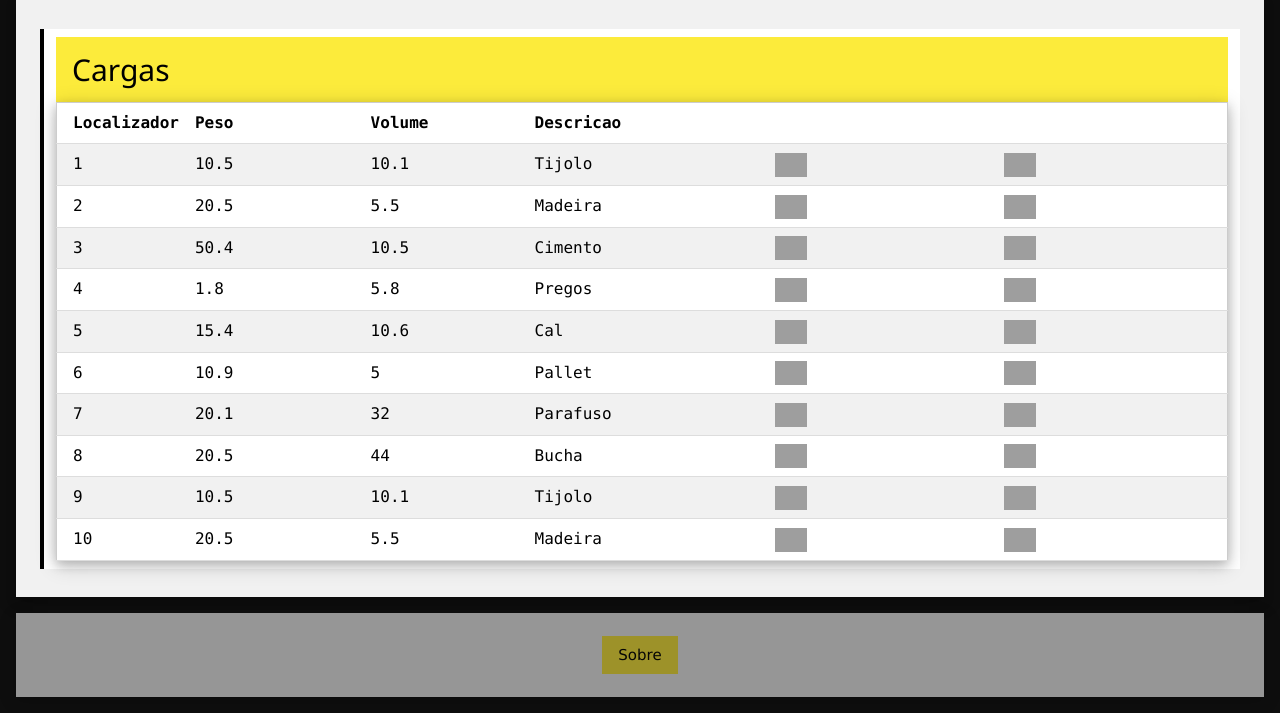
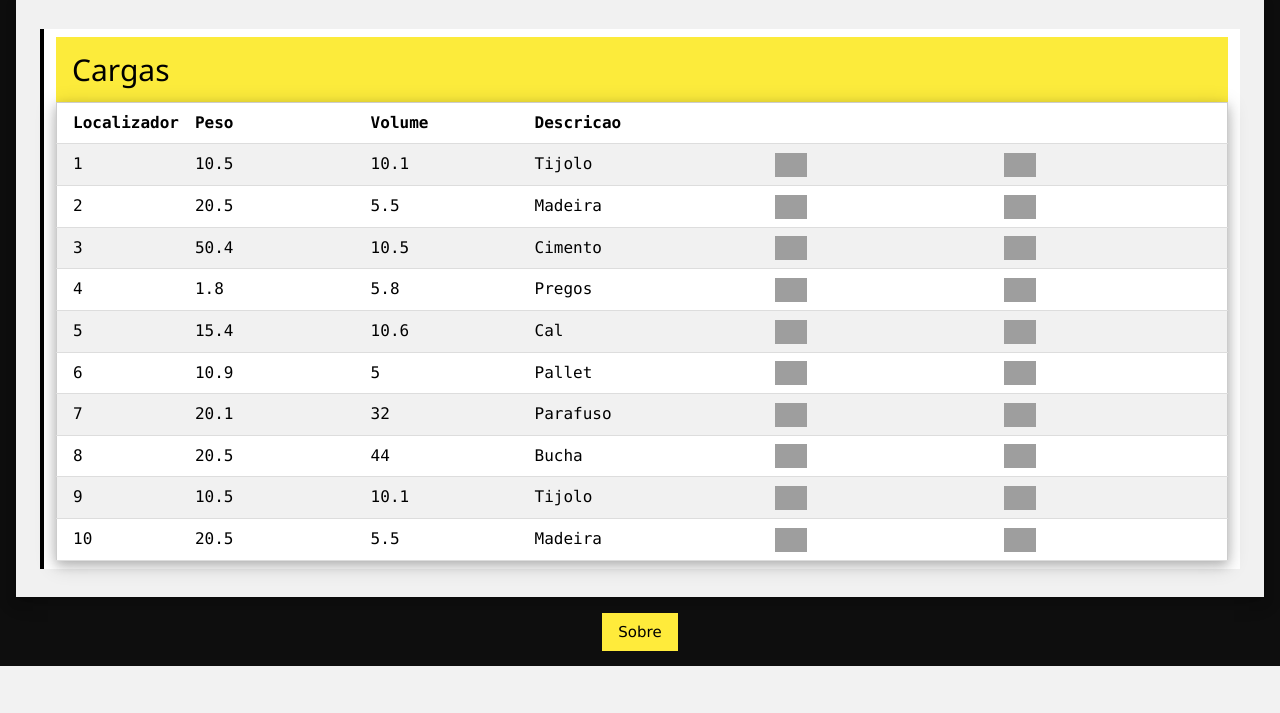
Before and after one commit to elvisclaudino/shipping-BD, a PHP site: page /cargas.php in a window 1280 px wide. Shown: the part 140-853 px from the top of the page. After the commit the page ends 806 px from the top, so only its background shows below. Run offline with PHP 8.4, Linux system fonts and the light colour scheme; data comes from the database, SQL or seed files in the repository; data that the repository does not hold is empty; grey boxes are pictures that could not be loaded.

Commit message:
att front

```diff
--- a/cargas.php
+++ b/cargas.php
@@ -51,8 +51,7 @@
                 // Faz Select na Base de Dados
                 $sql = "SELECT Carga_ID, Peso, Volume, Descricao
                         FROM Cargas
-                        INNER JOIN Tipo_Carga ON Tipo_Carga.Tipo_Carga_ID = Cargas.Fk_Tipo_ID
-              ";
+                        INNER JOIN Tipo_Carga ON Tipo_Carga.Tipo_Carga_ID = Cargas.Fk_Tipo_ID";
                 echo "<div class='w3-responsive w3-card-4'>";
                 if ($result = mysqli_query($conn, $sql)) {
                     echo "<table class='w3-table-all'>";
--- a/funcionarioAdd.php
+++ b/funcionarioAdd.php
@@ -82,8 +82,7 @@
 						<input class="w3-input w3-border w3-light-grey"  name="Nome" type="text" placeholder="Elvis" required></p>
 						<p>
 						<label class="w3-text-IE"><b>Sobrenome</b>*</label>
-						<input class="w3-input w3-border w3-light-grey " name="Sobrenome"  type="text" maxlength="15"
-						       placeholder="Claudino" required></p>
+						<input class="w3-input w3-border w3-light-grey " name="Sobrenome"  type="text" maxlength="15"placeholder="Claudino" required></p>
 
 						<p>
 						<p><label class="w3-text-IE"><b>Cargo</b>*</label>
--- a/funcionarios.php
+++ b/funcionarios.php
@@ -102,7 +102,7 @@
 	<!-- Sidebar -->
 	<div class="w3-sidebar w3-bar-block w3-collapse">
 		<div id="menuLateral" class="myMenu">
-			<a class="w3-bar-item w3-button" href="funcionarioAdicionar.php">Adicionar funcionário</a>
+			<a class="w3-bar-item w3-button" href="funcionarioAdd.php">Adicionar funcionário</a>
 		</div>
 	</div>
 
--- a/geral/sobre.php
+++ b/geral/sobre.php
@@ -7,10 +7,10 @@
 <!-- Sobre -->
 
 
-<footer class="w3-panel w3-padding w3-card-4 w3-light-grey w3-center w3-opacity ">
+<footer class="w3-center">
     <p>
         <nav>
-            <a class="w3-btn w3-theme w3-hover-white"
+            <a class="w3-button w3-yellow w3-hover-white"
                onclick="document.getElementById('Sobre').style.display='block'">Sobre</a>
         </nav>
     </p>
```
